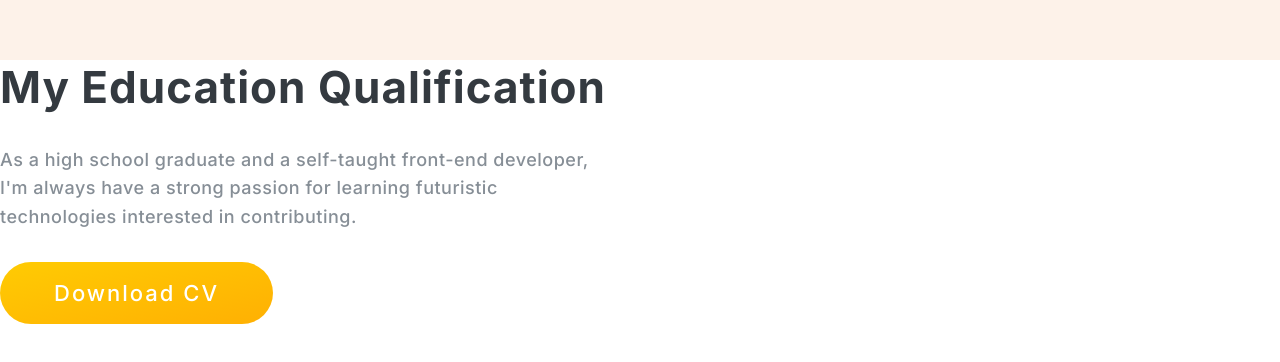
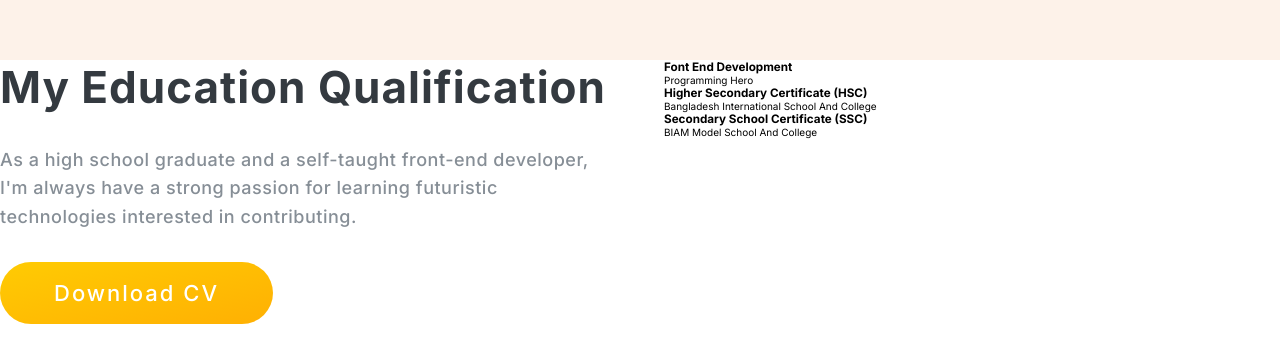
Before and after one commit to CodeWizard-AB/Personal-Portfolio, a plain HTML site: page index.html in a window 1280 px wide. Shown: the part 4342-4704 px from the top of the page. Drawn offline with nearby package versions, Linux system fonts and the light colour scheme.

Commit message:
education section on progress

```diff
--- a/index.html
+++ b/index.html
@@ -313,10 +313,22 @@
 					</p>
 					<a href="#" class="button about--btn">Download CV</a>
 				</article>
-				<article>
-					<section class="article-01"></section>
-					<section class="article-01"></section>
-					<section class="article-01"></section>
+				<article class="education-details">
+					<section class="detail">
+						<h3>Font End Development</h3>
+						<p>Programming Hero</p>
+						<p class="article-des"></p>
+					</section>
+					<section class="detail">
+						<h3>Higher Secondary Certificate (HSC)</h3>
+						<p>Bangladesh International School And College</p>
+						<p class="article-des"></p>
+					</section>
+					<section class="detail">
+						<h3>Secondary School Certificate (SSC)</h3>
+						<p>BIAM Model School And College </p>
+						<p class="article-des"></p>
+					</section>
 				</article>
 			</section>
 
```
